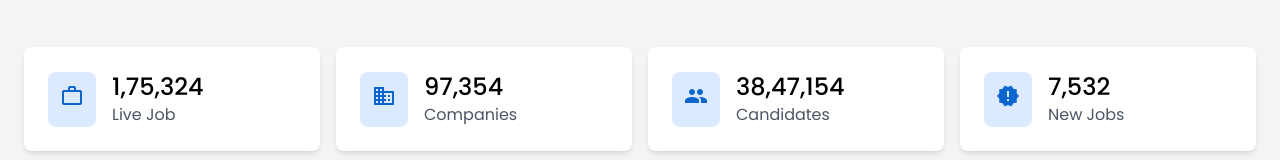
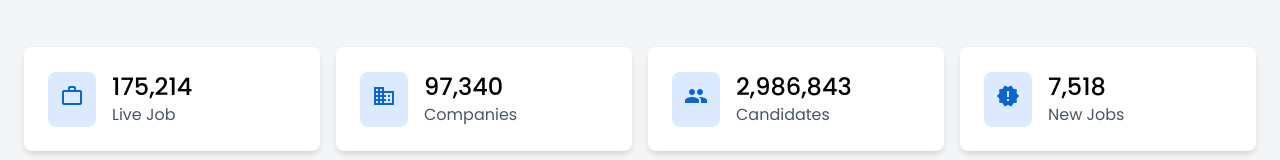
Before and after one commit to YadiraHC/ProFindr, a React (Vite) app: page / in a window 1280 px wide. Shown: the part 435-595 px from the top of the page. Built offline with nearby package versions, Linux system fonts and the light colour scheme.

Commit message:
Animacion

```diff
--- a/package.json
+++ b/package.json
@@ -12,6 +12,7 @@
   "dependencies": {
     "@reduxjs/toolkit": "^2.2.5",
     "react": "^18.2.0",
+    "react-countup": "^6.5.3",
     "react-dom": "^18.2.0",
     "react-redux": "^9.1.2",
     "react-responsive-carousel": "^3.2.23",
--- a/src/components/LandingPage/HeroSection.tsx
+++ b/src/components/LandingPage/HeroSection.tsx
@@ -4,6 +4,7 @@ import React, { useState } from 'react';
 import { searchMunicipalities } from '../../utils/locationService';
 import { searchJobCategories } from '../../utils/jobCategoryService';
 import { searchServicesByOccupationAndLocation } from '../../services/serviceServices';
+import CountUp from 'react-countup';
 
 const HeroSection: React.FC = () => {
     const [locationQuery, setLocationQuery] = useState('');
@@ -162,7 +163,9 @@ const HeroSection: React.FC = () => {
                         <span className="material-icons text-[#0A65CC]">work_outline</span>
                     </div>
                     <div className="text-left">
-                        <p className="text-2xl font-medium">1,75,324</p>
+                        <p className="text-2xl font-medium">
+                            <CountUp end={175324} duration={10} separator="," />
+                        </p>
                         <p className="text-gray-600">Live Job</p>
                     </div>
                 </div>
@@ -171,7 +174,9 @@ const HeroSection: React.FC = () => {
                         <span className="material-icons text-[#0A65CC]">business</span>
                     </div>
                     <div className="text-left">
-                        <p className="text-2xl font-medium">97,354</p>
+                        <p className="text-2xl font-medium">
+                            <CountUp end={97354} duration={8} separator="," />
+                        </p>
                         <p className="text-gray-600">Companies</p>
                     </div>
                 </div>
@@ -180,7 +185,9 @@ const HeroSection: React.FC = () => {
                         <span className="material-icons text-[#0A65CC]">people</span>
                     </div>
                     <div className="text-left">
-                        <p className="text-2xl font-medium">38,47,154</p>
+                        <p className="text-2xl font-medium">
+                            <CountUp end={3847154} duration={15} separator="," />
+                        </p>
                         <p className="text-gray-600">Candidates</p>
                     </div>
                 </div>
@@ -189,7 +196,9 @@ const HeroSection: React.FC = () => {
                         <span className="material-icons text-[#0A65CC]">new_releases</span>
                     </div>
                     <div className="text-left">
-                        <p className="text-2xl font-medium">7,532</p>
+                        <p className="text-2xl font-medium">
+                            <CountUp end={7532} duration={8} separator="," />
+                        </p>
                         <p className="text-gray-600">New Jobs</p>
                     </div>
                 </div>
```
Also changed, not shown: 1 other file (tests, documents, lock files or other folders).
